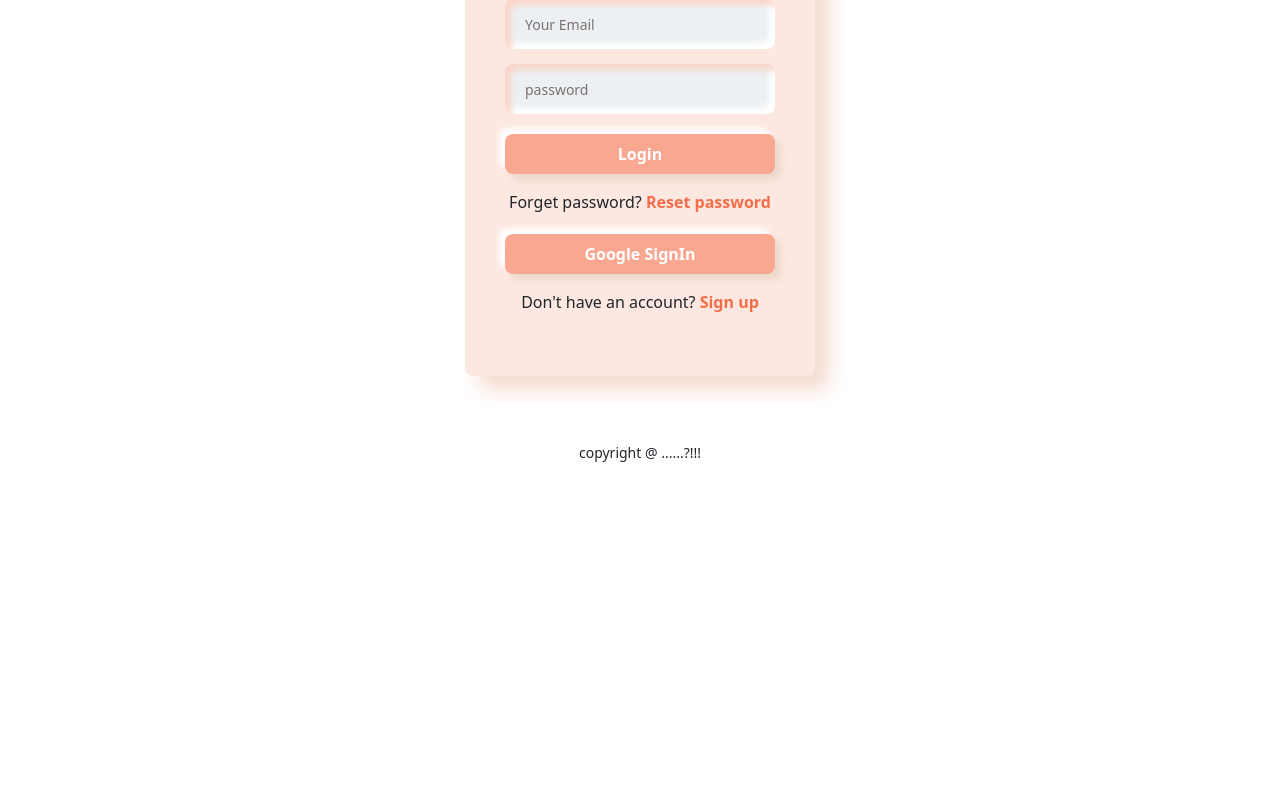
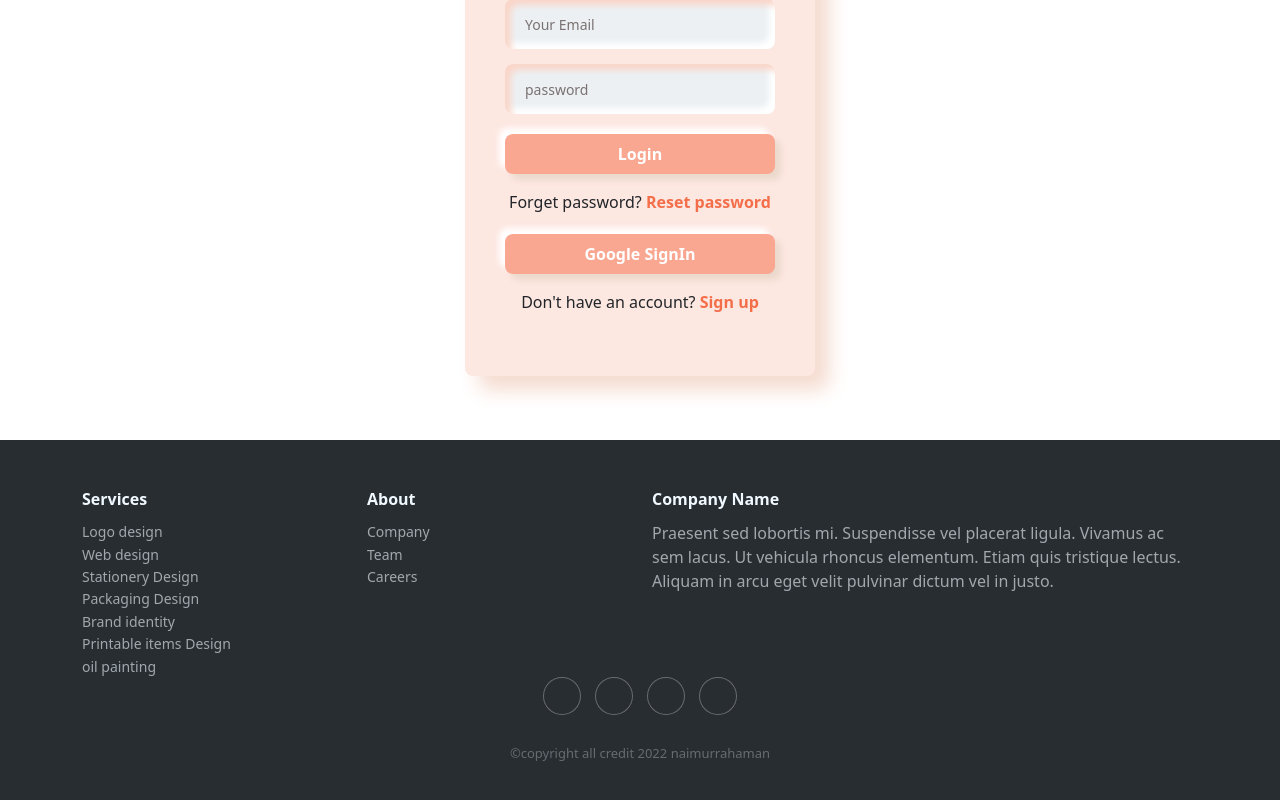
Before and after one commit to mdnaimurrahaman/creative-design-guide, a React (Create React App) app: page /login in a window 1280 px wide. Shown: the part 254-1054 px from the top of the page. Before the commit the page ends 800 px from the top, so only its background shows below. Built offline with nearby package versions, Linux system fonts and the light colour scheme; no server answers; the HTML template or start-up script is replaced by a standard one.

Commit message:
Added footer in the projects and footer others info

```diff
--- a/package.json
+++ b/package.json
@@ -3,6 +3,7 @@
   "version": "0.1.0",
   "private": true,
   "dependencies": {
+    "@fortawesome/fontawesome-svg-core": "^6.1.1",
     "@testing-library/jest-dom": "^5.16.4",
     "@testing-library/react": "^13.1.1",
     "@testing-library/user-event": "^13.5.0",
--- a/src/Pages/Shared/Footer/Footer.css
+++ b/src/Pages/Shared/Footer/Footer.css
@@ -0,0 +1,89 @@
+.footer-dark {
+    padding:50px 0;
+    color:#f0f9ff;
+    background-color:#282d32;
+  }
+
+  .footer-dark h3 {
+    margin-top:0;
+    margin-bottom:12px;
+    font-weight:bold;
+    font-size:16px;
+  }
+
+  .footer-dark ul {
+    padding:0;
+    list-style:none;
+    line-height:1.6;
+    font-size:14px;
+    margin-bottom:0;
+  }
+
+  .footer-dark ul a {
+    color:inherit;
+    text-decoration:none;
+    opacity:0.6;
+  }
+
+  .footer-dark ul a:hover {
+    opacity:0.8;
+  }
+
+  @media (max-width:767px) {
+    .footer-dark .item:not(.social) {
+      text-align:center;
+      padding-bottom:20px;
+    }
+  }
+
+  .footer-dark .item.text {
+    margin-bottom:36px;
+  }
+
+  @media (max-width:767px) {
+    .footer-dark .item.text {
+      margin-bottom:0;
+    }
+  }
+
+  .footer-dark .item.text p {
+    opacity:0.6;
+    margin-bottom:0;
+  }
+
+  .footer-dark .item.social {
+    text-align:center;
+  }
+
+  @media (max-width:991px) {
+    .footer-dark .item.social {
+      text-align:center;
+      margin-top:20px;
+    }
+  }
+
+  .footer-dark .item.social > a {
+    font-size:20px;
+    width:36px;
+    height:36px;
+    line-height:36px;
+    display:inline-block;
+    text-align:center;
+    border-radius:50%;
+    box-shadow:0 0 0 1px rgba(255,255,255,0.4);
+    margin:0 8px;
+    color:#fff;
+    opacity:0.75;
+  }
+
+  .footer-dark .item.social > a:hover {
+    opacity:0.9;
+  }
+
+  .footer-dark .copyright {
+    text-align:center;
+    padding-top:24px;
+    opacity:0.3;
+    font-size:13px;
+    margin-bottom:0;
+  }
--- a/src/Pages/Shared/Footer/Footer.js
+++ b/src/Pages/Shared/Footer/Footer.js
@@ -3,9 +3,45 @@
 
 const Footer = () => {
     return (
-        <div className='text-center mt-5'>
-            <p><small>copyright @ ......?!!!</small></p>
-        </div>
+        <div class="footer-dark mt-5">
+        <footer>
+            <div class="container">
+                <div class="row">
+                    <div class="col-sm-6 col-md-3 item">
+                        <h3>Services</h3>
+                        <ul>
+                            <li><a href="">Logo design</a></li>
+                            <li><a href="">Web design</a></li>
+                            <li><a href="">Stationery Design</a></li>
+                            <li><a href="">Packaging Design</a></li>
+                            <li><a href="">Brand identity</a></li>
+                            <li><a href="">Printable items Design</a></li>
+                            <li><a href="">oil painting</a></li>
+                        </ul>
+                    </div>
+                    <div class="col-sm-6 col-md-3 item">
+                        <h3>About</h3>
+                        <ul>
+                            <li><a>Company</a></li>
+                            <li><a href="">Team</a></li>
+                            <li><a href="">Careers</a></li>
+                        </ul>
+                    </div>
+                    <div class="col-md-6 item text">
+                        <h3>Company Name</h3>
+                        <p>Praesent sed lobortis mi. Suspendisse vel placerat ligula. Vivamus ac sem lacus. Ut vehicula rhoncus elementum. Etiam quis tristique lectus. Aliquam in arcu eget velit pulvinar dictum vel in justo.</p>
+                    </div>
+                    <div class="col item social">
+                        <a href=""></a>
+                        <a href=""></a>
+                        <a href=""></a>
+                        <a href=""></a>
+                        </div>
+                </div>
+                <p class="copyright">©copyright all credit 2022 naimurrahaman</p>
+            </div>
+        </footer>
+    </div>
     );
 };
 
```
Also changed, not shown: 1 other file (tests, documents, lock files or other folders).
